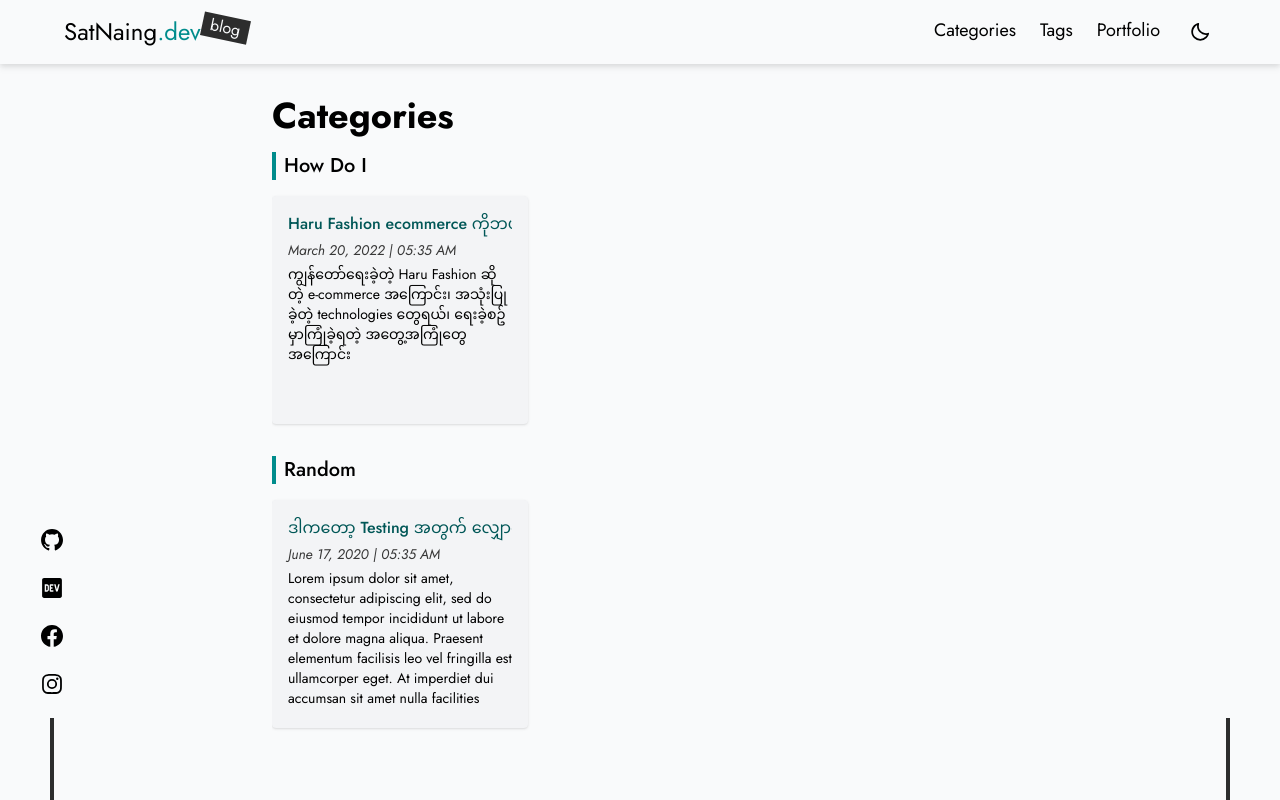
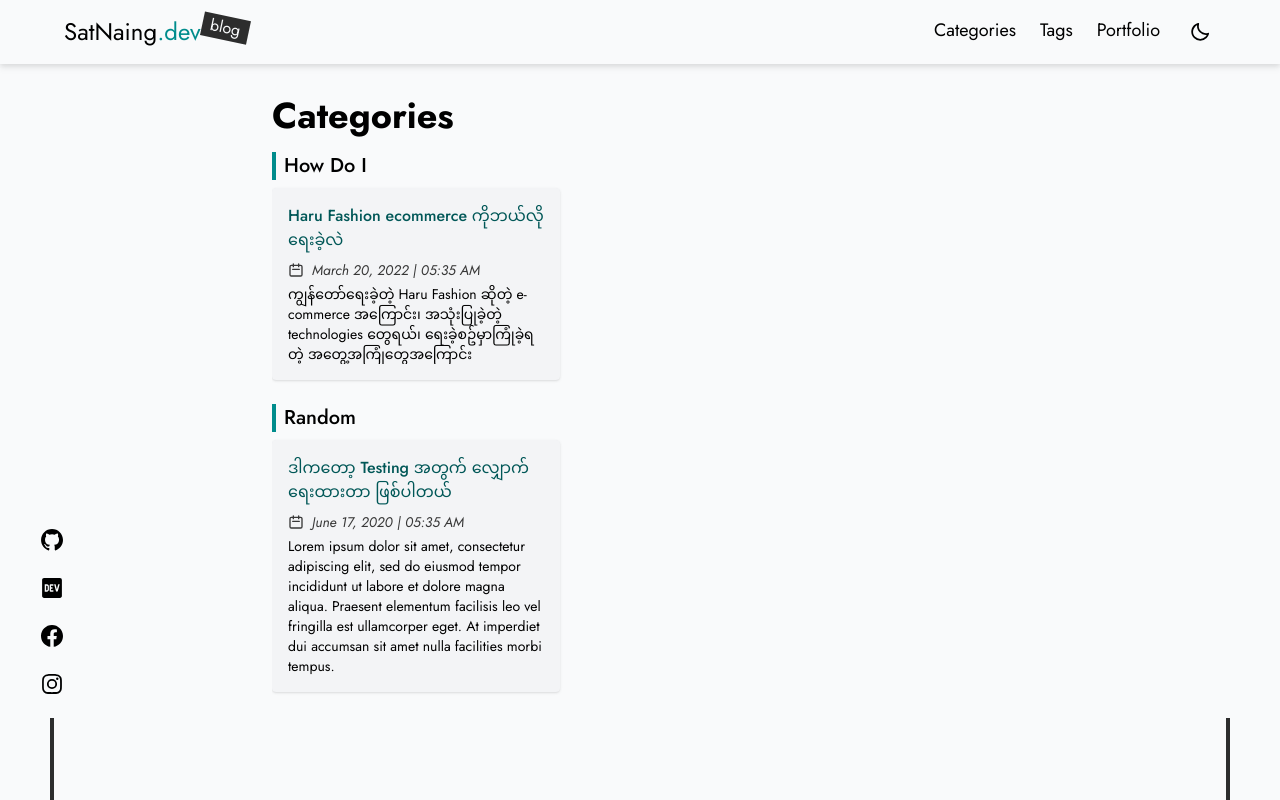
Before and after one commit to Muray1008/portfolio, a Next.js app: page /blog/categories in a window 1280 px wide. Shown: the top 800 px of the page. Built offline with nearby package versions, Linux system fonts and the light colour scheme.

Commit message:
:art: update blog card box component to be more dynamic

```diff
--- a/components/BlogCardBox.tsx
+++ b/components/BlogCardBox.tsx
@@ -8,26 +8,58 @@ type Props = {
     excerpt: string;
     datetime: string;
   };
+  fullWH?: boolean;
+  className?: string;
 };
 
-const BlogCardBox: React.FC<Props> = ({ post }) => {
+const BlogCardBox: React.FC<Props> = ({
+  post,
+  fullWH = false,
+  className = "",
+}) => {
   const { title, slug, excerpt, datetime } = post;
   return (
     <div
       title={title}
-      className="my-4 mr-4 min-w-[16rem] w-64 bg-gray-100 dark:bg-carddark p-4 rounded shadow hover:shadow-md"
+      className={`sm:min-w-[17rem] bg-gray-100 dark:bg-carddark p-4 rounded shadow hover:shadow-md ${
+        fullWH ? "w-full" : "w-72 my-2"
+      } ${className}`}
     >
-      <div className="h-7 truncate">
+      <div className="mb-2">
         <Link href={`/blog/posts/${slug}`}>
           <a className="link inline-block">
-            <h3 className="text-md font-medium">{title}</h3>
+            <h3
+              className={`${
+                fullWH ? "text-lg sm:text-md" : "text-md"
+              } font-medium`}
+            >
+              {title}
+            </h3>
           </a>
         </Link>
       </div>
-      <div className="italic text-sm mb-1 text-carddark dark:text-gray-300">
+      <div className="italic text-sm mb-1 text-carddark dark:text-gray-300 flex items-center">
+        <svg
+          xmlns="http://www.w3.org/2000/svg"
+          className="h-4 w-4 mr-2"
+          fill="none"
+          viewBox="0 0 24 24"
+          stroke="currentColor"
+          strokeWidth={2}
+        >
+          <path
+            strokeLinecap="round"
+            strokeLinejoin="round"
+            d="M8 7V3m8 4V3m-9 8h10M5 21h14a2 2 0 002-2V7a2 2 0 00-2-2H5a2 2 0 00-2 2v12a2 2 0 002 2z"
+          />
+        </svg>
         {formatDatetime(datetime)}
       </div>
-      <p className="dark:text-gray-300 text-sm h-36 overflow-hidden">
+      <p
+        className={`dark:text-gray-300 ${
+          fullWH ? "text-base sm:text-sm" : "text-sm"
+        } overflow-hidden`}
+      >
         {excerpt}
       </p>
     </div>
```
